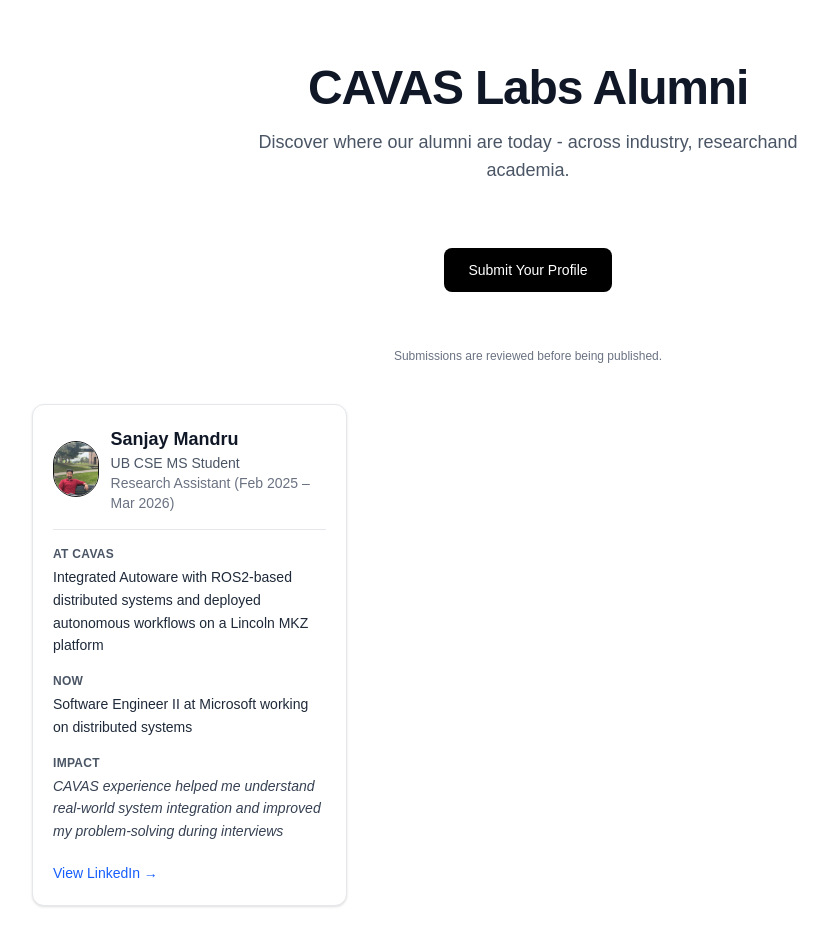
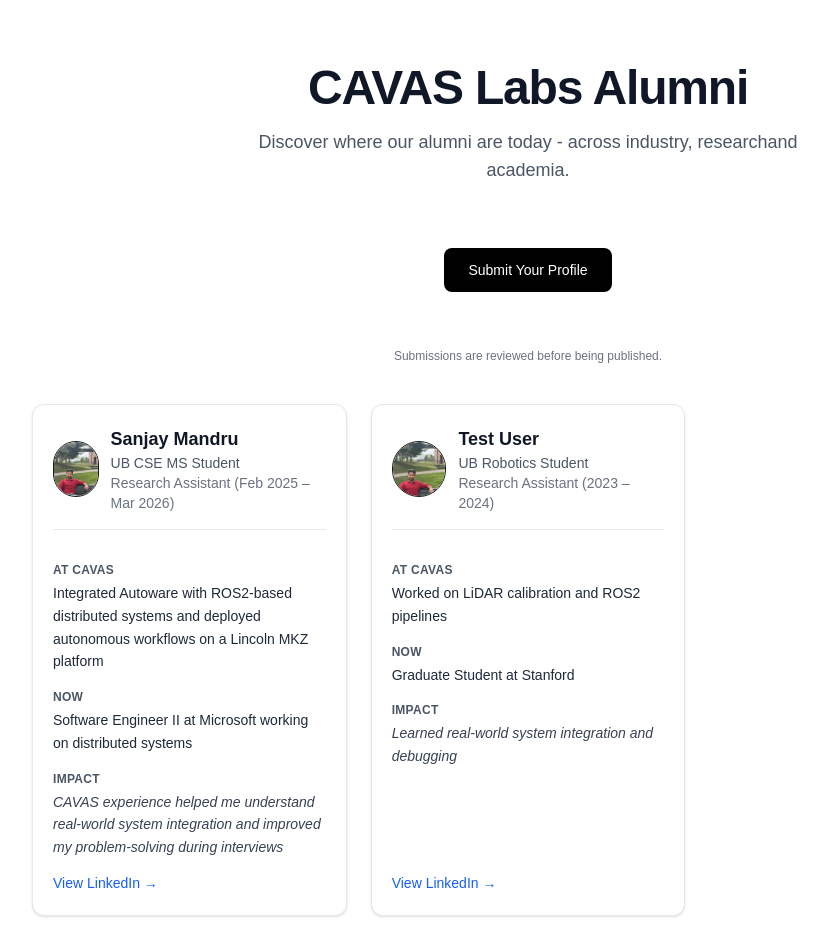
Before and after one commit to mandrusanjay123/cavas-alumni, a Next.js app: page /alumni in a window 1280 px wide. Shown: the top 952 px of the page, without its empty margins (112-940 px from the left). Built offline with nearby package versions, Linux system fonts and the light colour scheme.

Commit message:
Remove test alumni entry

```diff
--- a/components/AlumniCard.tsx
+++ b/components/AlumniCard.tsx
@@ -16,7 +16,7 @@ type AlumniCardProps = {
 
 export default function AlumniCard({ alumni }: AlumniCardProps) {
 	return (
-    <article className="w-full h-full bg-white rounded-xl border border-gray-200 p-5 shadow-sm transition-all duration-200 hover:shadow-lg hover:-translate-y-0.5">
+    <article className="w-full h-full flex flex-col bg-white rounded-xl border border-gray-200 p-5 shadow-sm transition-all duration-200 hover:shadow-lg hover:-translate-y-0.5">
       {/* Top */}
       <div className="flex items-center gap-3">
         <img
@@ -64,14 +64,16 @@ export default function AlumniCard({ alumni }: AlumniCardProps) {
       </div>
 
       {/* Link */}
+      <div className="mt-auto pt-3">
         <a
           href={alumni.linkedin}
           target="_blank"
           rel="noopener noreferrer"
-        className="inline-block mt-5 text-sm font-medium text-blue-600 hover:underline"
+          className="inline-block text-sm font-medium text-blue-600 hover:underline"
         >
           View LinkedIn →
         </a>
+      </div>
     </article>
   );
 }
--- a/data/alumni.json
+++ b/data/alumni.json
@@ -9,5 +9,16 @@
     "impact": "CAVAS experience helped me understand real-world system integration and improved my problem-solving during interviews",
     "linkedin": "https://www.linkedin.com/in/sanjay-kumar-mandru/",
     "image": "/images/sanjay.jpeg"
-  }
+  },
+  {
+  "name": "Test User",
+  "affiliation": "UB Robotics Student",
+  "role": "Research Assistant",
+  "duration": "2023 – 2024",
+  "work": "Worked on LiDAR calibration and ROS2 pipelines",
+  "current": "Graduate Student at Stanford",
+  "impact": "Learned real-world system integration and debugging",
+  "linkedin": "https://linkedin.com",
+  "image": "/images/test.jpeg"
+}
 ]
```
Also changed, not shown: public/images/test.jpeg (added). Lines whose indentation alone changed are shown as unchanged.
